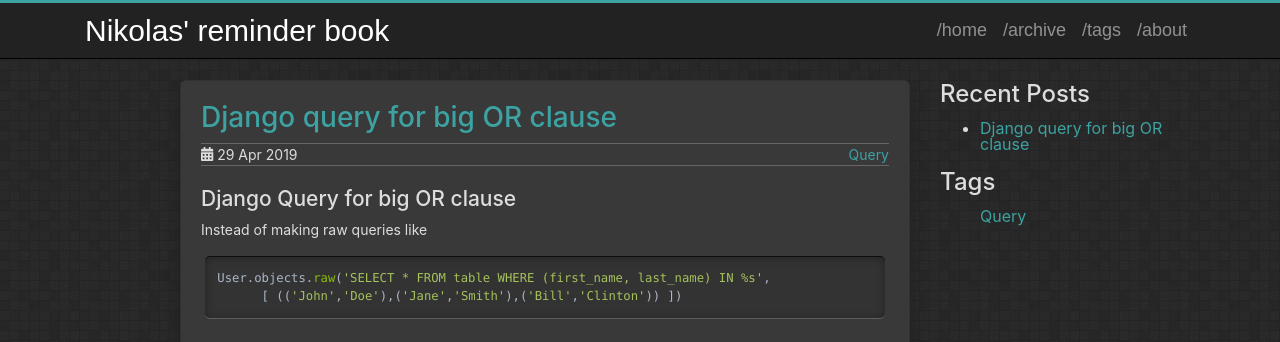
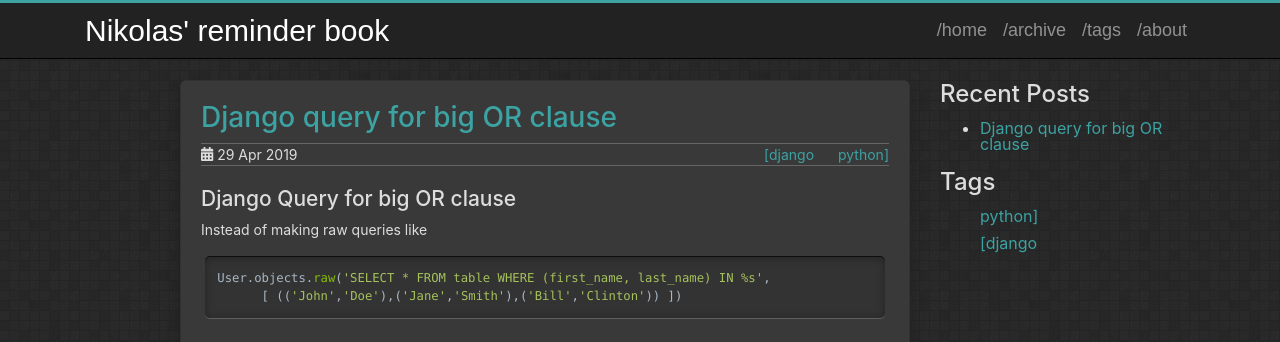
Before and after one commit to NikolasDaroit/nikolasdaroit.github.io, a Jekyll site: the page built from _posts/2019-04-29-django-big-or-clause.md, in a window 1280 px wide and 1001 px high. Shown: the top 342 px of the window. Built offline with Jekyll 4.4.1, drawn with Linux system fonts in a browser that asks for light colours.

Commit message:
update 2019-04-29-django-big-or-clause.md

```diff
--- a/_posts/2019-04-29-django-big-or-clause.md
+++ b/_posts/2019-04-29-django-big-or-clause.md
@@ -1,11 +1,10 @@
 ---
 title: 'Django query for big OR clause'
 layout: post
-categories:
-  - '[Django'
-  - ' Python]'
 tags:
-  - Query
+  - '[django'
+  - '  python]'
+category:
 ---
 ## Django Query for big OR clause
 
```
